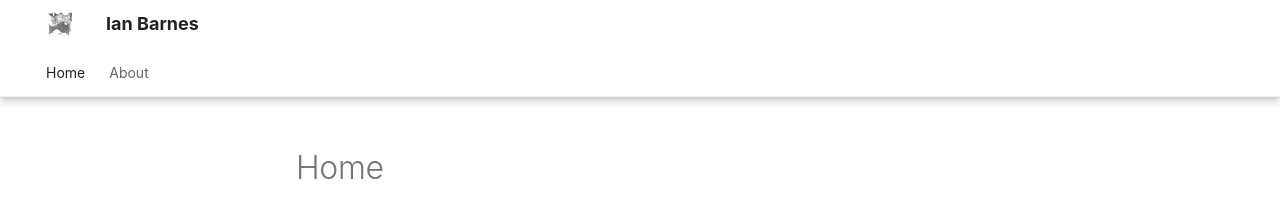
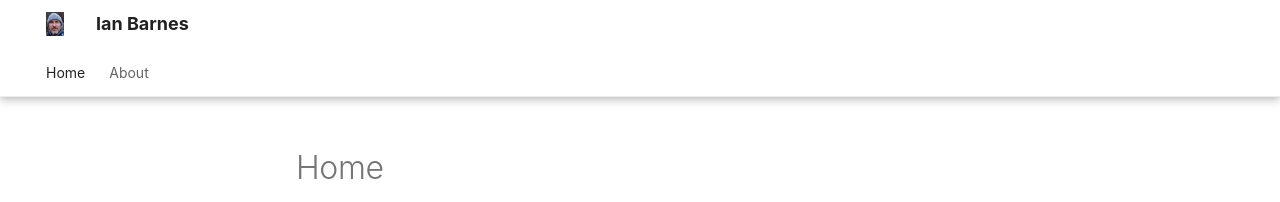
Before and after one commit to ian-barnes/ian-barnes.github.io, an MkDocs documentation site: the page built from docs/index.md, in a window 1280 px wide. Shown: the top 202 px of the page. Built offline with MkDocs 1.6.1 and Material for MkDocs 9.7.7, drawn with Linux system fonts in a browser that asks for light colours; some web fonts are replaced.

Commit message:
Make logo same as favicon

```diff
--- a/mkdocs.yml
+++ b/mkdocs.yml
@@ -6,11 +6,9 @@ theme:
   custom_dir: overrides
   palette:
       scheme: default
-      # primary: "blue grey"
       primary: white
-      # accent: deep purple
-  # logo: assets/2022-01-01-14-42-47-Pico-de-Lopera.jpg
-  logo: assets/Gyroid.png
+      accent: blue
+  logo: assets/beanie.jpg
   favicon: assets/favicon.ico
   font:
     text: "IM Fell English"
```
